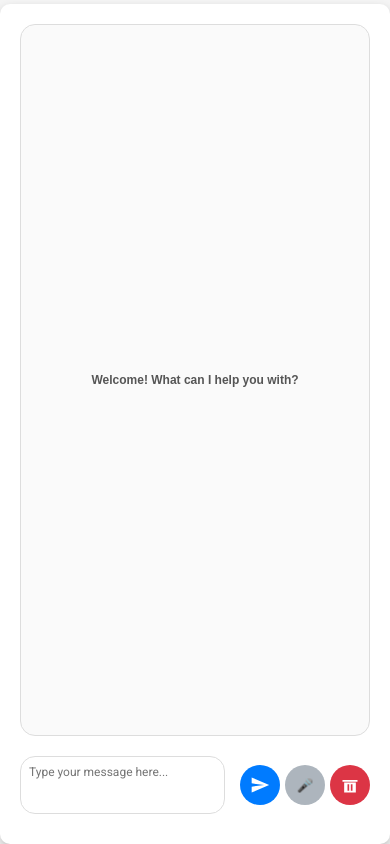
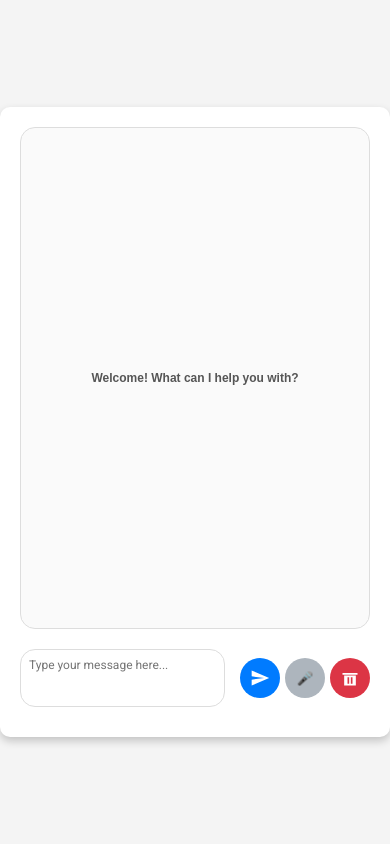
Before and after one commit to anish1306/ChatBot, a website: page index.html in a window 390 px wide. Drawn offline with Linux system fonts and the light colour scheme.

Commit message:
updating styles

```diff
--- a/styles.css
+++ b/styles.css
@@ -263,9 +263,9 @@ body {
 @media (max-width: 480px) {
     #chat-container {
         width: 100%;
-        height: calc(100vh - env(safe-area-inset-bottom)); /* Adjust height to account for safe area */
+        height: 70%;
         border-radius: 10px; /* Add smaller curved edges for mobile */
-        margin-bottom: env(safe-area-inset-bottom); /* Add spacing for the safe area */
+        margin: auto;
     }
 
     #messages {
```
